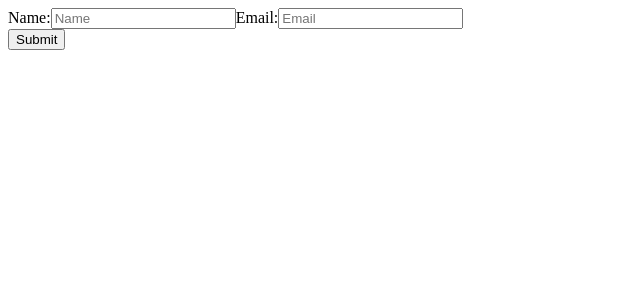
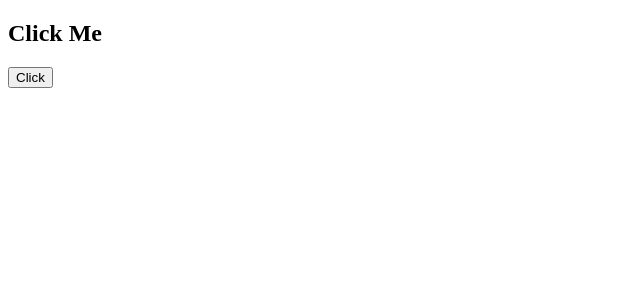
Before and after one commit to ltlehro/React-Typescript, a React (Vite) app: page / in a window 1280 px wide. Shown: the top 300 px of the page, without its empty margins (0-640 px from the left). Built offline with nearby package versions, Linux system fonts and the light colour scheme.

Commit message:
created event handler component

```diff
--- a/src/App.tsx
+++ b/src/App.tsx
@@ -1,9 +1,9 @@
-import ContactForm from "./components/ContactForm";
+import EventHandling from "./components/EventHandling";
 
 const App = () => {
   return (
     <div>
-      <ContactForm />
+      <EventHandling />
     </div>
   );
 };
--- /dev/null
+++ b/src/components/EventHandling.tsx
@@ -0,0 +1,17 @@
+const EventHandling = () => {
+  const handleMouseEnter = (event: React.MouseEvent<HTMLDivElement>) => {
+    console.log("Mouse Entered", event.currentTarget);
+  };
+
+  const handleSubmit = (event: React.MouseEvent<HTMLButtonElement>) => {
+    console.log("Button Clicked", event.currentTarget);
+  };
+  return (
+    <div onMouseEnter={handleMouseEnter}>
+      <h2>Click Me</h2>
+      <button onSubmit={handleSubmit}>Click</button>
+    </div>
+  );
+};
+
+export default EventHandling;
```
